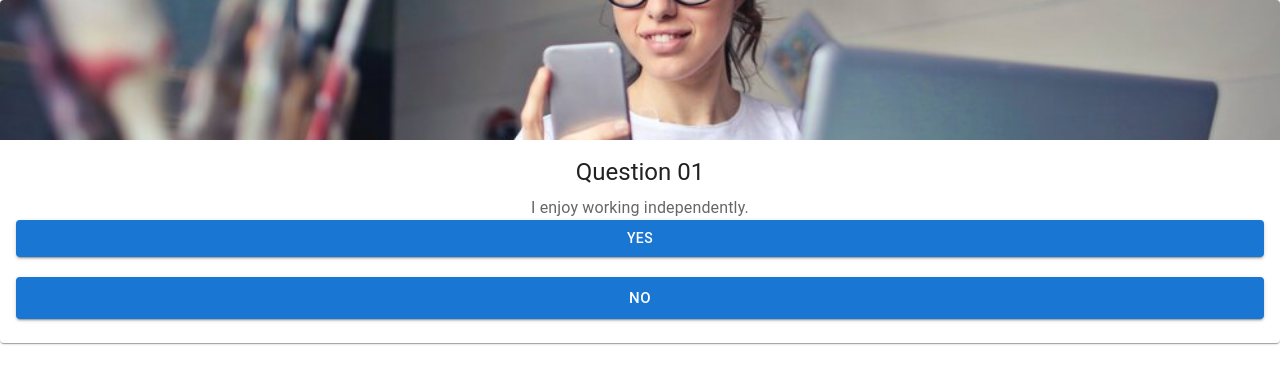
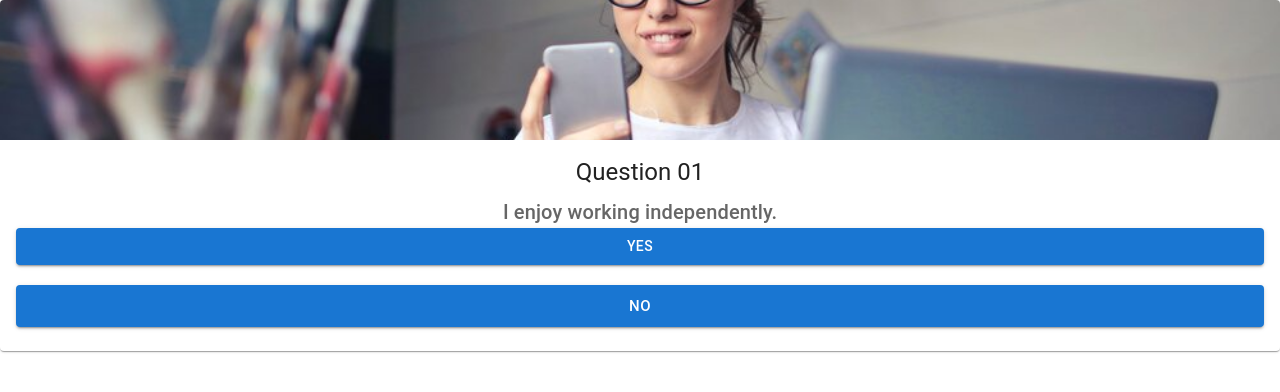
Before and after one commit to kennyhyun/career-compas, a React (Create React App) app: page / in a window 1280 px wide. Shown: the top 392 px of the page. Built offline with nearby package versions, Linux system fonts and the light colour scheme.

Commit message:
Update QPage.js

```diff
--- a/src/components/QPage.js
+++ b/src/components/QPage.js
@@ -14,7 +14,7 @@ export const QPage = ({ label, text, point, addPoint = () => {}, delPoint = () =
         <Typography gutterBottom variant="h5" component="div">
           Question {label}
         </Typography>
-        <Typography variant="body1" color="text.secondary">
+        <Typography variant="body1" variant="h6" color="text.secondary">
           {text}
         </Typography>
 
```
